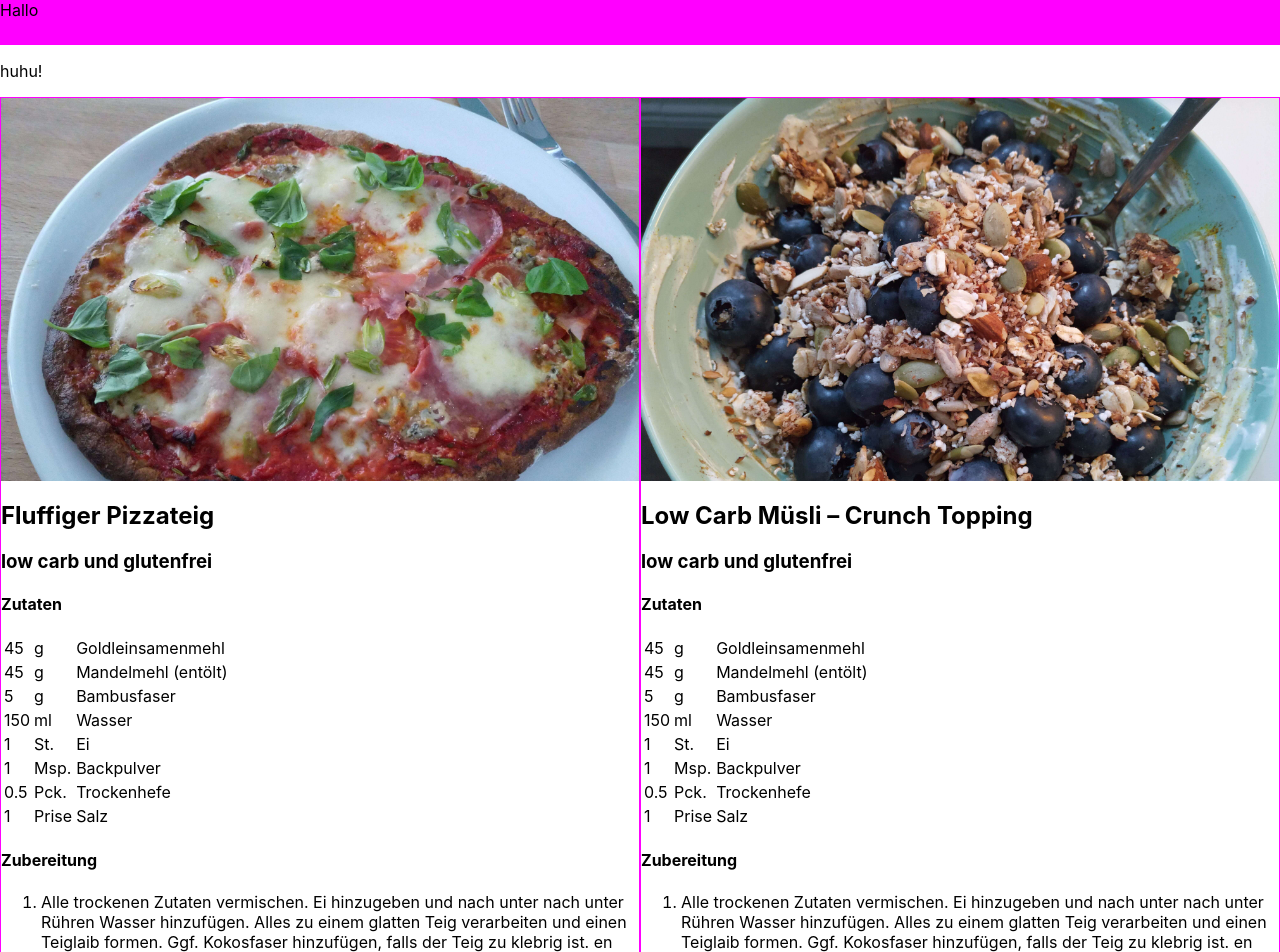
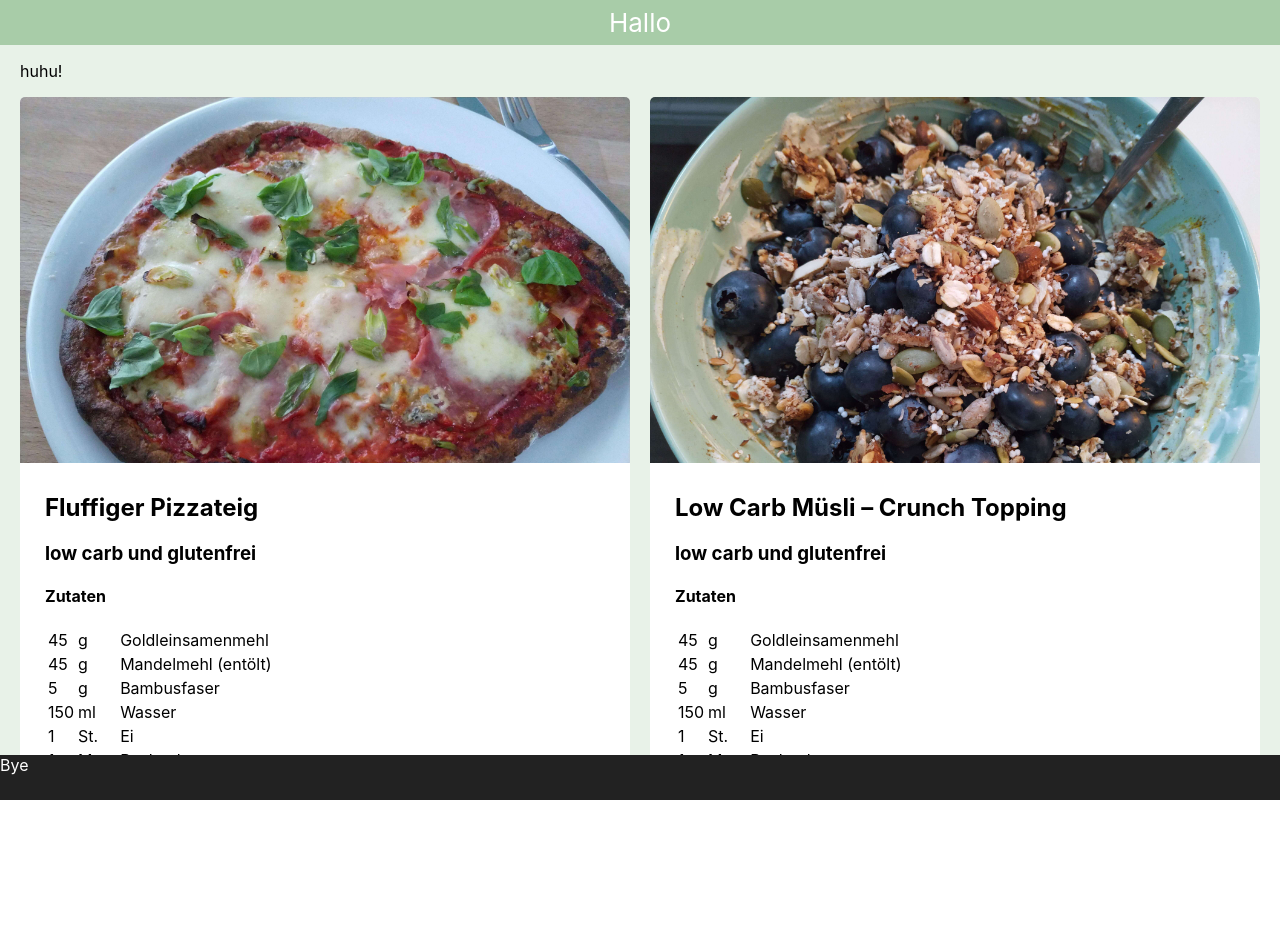
Before and after one commit to AnnekeSchuette/gutbuddy, a React (Create React App) app in the folder client/: page / in a window 1280 px wide. Shown: the top 952 px of the page. After the commit the page ends 800 px from the top, so only its background shows below. Built offline with nearby package versions, Linux system fonts and the light colour scheme.

Commit message:
Add some more pleasing styling

```diff
--- a/client/src/App.jsx
+++ b/client/src/App.jsx
@@ -27,17 +27,27 @@ export default function App() {
 const AppGrid = styled.div`
   display: grid;
   grid-template-rows: 45px auto 45px;
+  height:100vh;
 `
 const AppHeader = styled.header`
   height: 45px;
-  background: #ff00ff;
+  background: #a8cca8;
+  display: flex;
+  flex-direction: column;
+  align-items: center;
+  justify-content: center;
+  font-size: calc(10px + 2vmin);
+  color: white;
 `
 const ContentMain = styled.main`
-  height:100%;
+  height: calc(100vh - 90px);
   overflow-y:scroll;
+  padding:0 20px;
+  background:#e8f2e8;
 `
 const RecipeListing = styled.section`
   display: grid;
+  grid-gap:20px;
   grid-template-columns: repeat(2, 1fr);
 `
 const FooterNav = styled.footer`
--- a/client/src/components/RecipeCard/RecipeCard.jsx
+++ b/client/src/components/RecipeCard/RecipeCard.jsx
@@ -15,6 +15,7 @@ export default function RecipeCard({recipeData, ...props}){
       <RecipeImage>
         <img src={"./images/" + imageFile} alt=""></img>
       </RecipeImage>
+      <RecipeContent>
       <h2>{title}</h2>
       <h3>{subtitle}</h3>
       <h4>Zutaten</h4>
@@ -46,6 +47,7 @@ export default function RecipeCard({recipeData, ...props}){
         <li>{preheat ? 'ja' : 'nein'}</li>
         <li>{mode}</li>
       </ul>
+      </RecipeContent>
     </RecipeCardWrap>
   )
 
@@ -57,7 +59,10 @@ export default function RecipeCard({recipeData, ...props}){
 }
 
 const RecipeCardWrap = styled.article`
-  border: 1px solid #ff00ff;
+  /* border: 1px solid #ff00ff; */
+  border-radius: 5px;
+  background-color: #fff;
+  overflow: hidden;
 `
 
 const RecipeImage = styled.figure`
@@ -73,3 +78,6 @@ const RecipeImage = styled.figure`
     height: auto;
   }
 `
+const RecipeContent = styled.div`
+  padding: 10px 25px;
+`
```
Also changed, not shown: client/src/App.css (deleted, +0 -38 lines).
